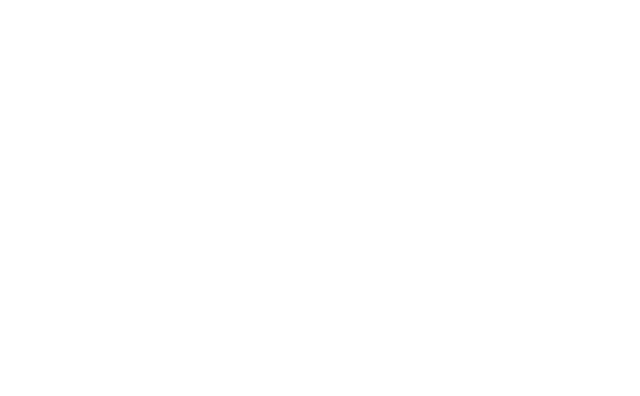
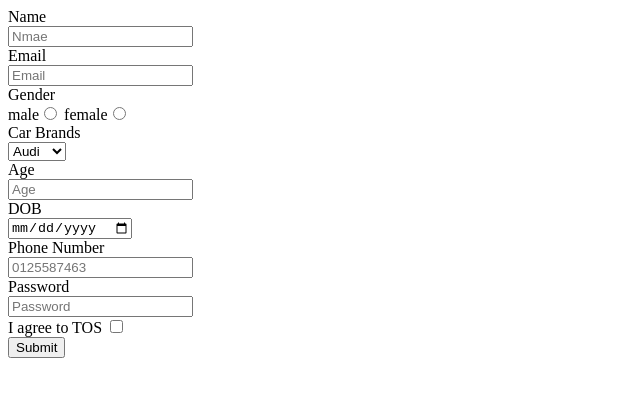
Before and after one commit to acciojob/signup-form-car-Abhinav290397, a website: page main.html in a window 1280 px wide. Shown: the whole page, without its empty margins (0-640 px from the left). Drawn offline with Linux system fonts and the light colour scheme.

Commit message:
created a submission

```diff
--- a/main.html
+++ b/main.html
@@ -8,6 +8,42 @@
 
 <body>
 	<!-- the entire body must be written by student -->
+	<form >
+		<label for = "name">Name</label><br>
+		<input type="text" id="name" name = "naam" placeholder="Nmae"required><br>
+
+		<label for = "email">Email</label><br>
+		<input type="Email" id = "email" name = "eml" placeholder="Email"required><br>
+
+		<label for="g">Gender</label><br>
+		male<input type="radio" id = "g" name = "gndr" required>
+		female<input type="radio" id = "g" name = "gndr" required><br>
+
+		<label for = "cars">Car Brands</label><br>
+		<select id = "cars" placeholder="please choose an option">
+			<option>Audi</option>
+			<option>BMW</option>
+			<option>Tata</option>
+			<option>Lexus</option>
+		</select><br>
+
+		<label for = "age">Age</label><br>
+		<input type = "number" id = "age" placeholder="Age"required><br>
+
+		<label for = "dob">DOB</label><br>
+		<input type = "date" id = "dob"required><br>
+
+		<label for = "tel">Phone Number</label><br>
+		<input type = "tel" id = "tel" placeholder = "0125587463"><br>
+
+		<label for= "password">Password</label><br>
+		<input type = "password" id = "password" placeholder= "Password" required><br>
+
+		<label for = "tos">I agree to TOS</label>
+		<input type="checkbox" required><br>
+
+		<button>Submit</button>
+	</form>
     <script type="text/javascript" src="./script.js">
 </script>
 
```
